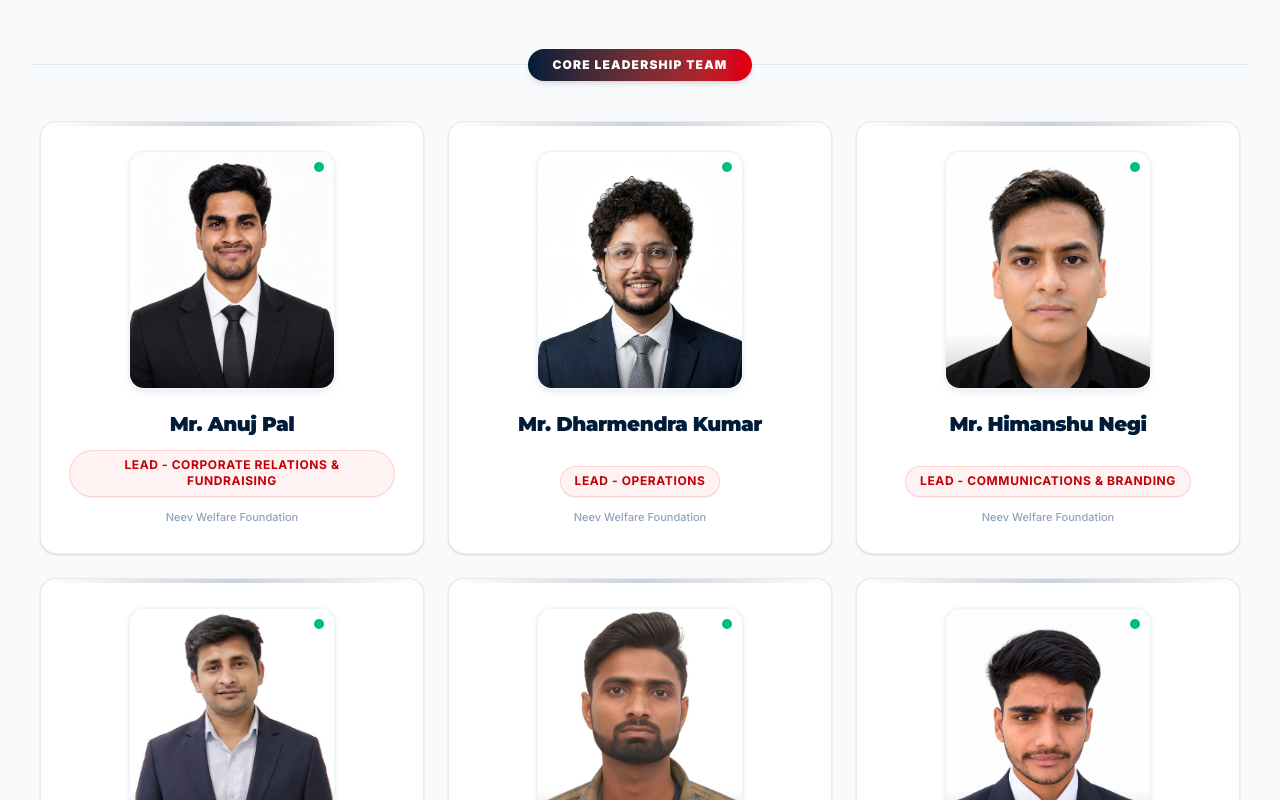
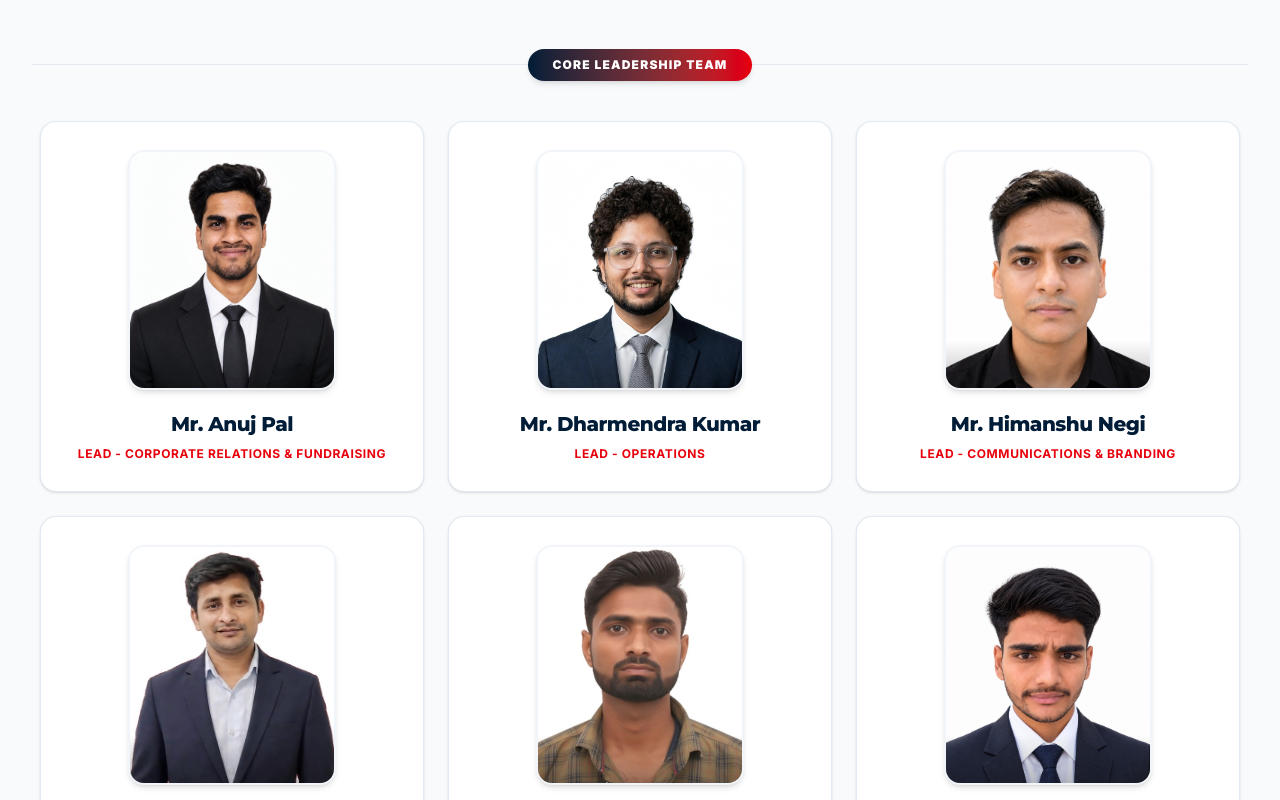
Before and after one commit to vivekducs/neev-welfare, a Next.js app: page / in a window 1280 px wide. Shown: the part 5040-5840 px from the top of the page. Built offline with nearby package versions, Linux system fonts and the light colour scheme.

Commit message:
refactor(leadership): remove green dot indicator from team lead image

```diff
--- a/components/cards/TeamLeadCard.tsx
+++ b/components/cards/TeamLeadCard.tsx
@@ -9,12 +9,9 @@ interface TeamLeadCardProps {
 
 export function TeamLeadCard({ lead }: TeamLeadCardProps) {
   return (
-    <article className="group relative bg-white rounded-2xl p-6 sm:p-7 border border-slate-200/90 shadow-sm hover:shadow-xl hover:shadow-slate-200/70 hover:-translate-y-2 transition-all duration-300 flex flex-col items-center text-center h-full w-full overflow-hidden">
-      {/* Subtle Top Hover Accent Bar */}
-      <div className="absolute top-0 inset-x-0 h-1 bg-gradient-to-r from-transparent via-[#001c37]/20 to-transparent group-hover:via-red-500 transition-all duration-500" />
-
-      {/* Prominent Photo / Avatar Container */}
-      <div className="relative w-48 h-56 sm:w-52 sm:h-60 rounded-2xl overflow-hidden shadow-md shadow-slate-200/60 border-2 border-slate-100 group-hover:border-red-100 bg-slate-50 mb-5 flex items-center justify-center transition-all duration-300 group-hover:scale-[1.03]">
+    <article className="group bg-white rounded-2xl p-6 sm:p-7 border border-slate-200/90 shadow-sm hover:shadow-xl hover:shadow-slate-200/70 transition-all duration-300 hover:-translate-y-1.5 flex flex-col items-center text-center h-full w-full">
+      {/* Photo / Avatar Container */}
+      <div className="relative w-48 h-56 sm:w-52 sm:h-60 rounded-2xl overflow-hidden shadow-md border-2 border-slate-100 bg-slate-50 mb-5 flex items-center justify-center transition-transform duration-300 group-hover:scale-105">
         {lead.image ? (
           <div className="relative w-full h-full">
             <Image
@@ -22,15 +19,10 @@ export function TeamLeadCard({ lead }: TeamLeadCardProps) {
               alt={lead.name}
               fill
               sizes="(max-width: 640px) 192px, 208px"
-              className="object-cover object-top transition-transform duration-500 ease-out group-hover:scale-105"
+              className="object-cover object-top transition-transform duration-500 group-hover:scale-105"
             />
             {/* Subtle Gradient Vignette at bottom */}
-            <div className="absolute inset-x-0 bottom-0 h-14 bg-gradient-to-t from-black/35 via-black/10 to-transparent pointer-events-none" />
-            {/* Active Leadership Indicator Dot */}
-            <span
-              className="absolute top-2.5 right-2.5 z-10 w-2.5 h-2.5 rounded-full bg-emerald-500 ring-2 ring-white shadow-xs"
-              title="Verified Leadership Member"
-            />
+            <div className="absolute inset-x-0 bottom-0 h-12 bg-gradient-to-t from-black/25 to-transparent pointer-events-none" />
           </div>
         ) : (
           <div
@@ -52,21 +44,14 @@ export function TeamLeadCard({ lead }: TeamLeadCardProps) {
       </div>
 
       {/* Name */}
-      <h4 className="text-lg sm:text-xl font-black text-[#001c37] font-heading mb-2 tracking-tight group-hover:text-red-700 transition-colors">
+      <h4 className="text-lg sm:text-xl font-extrabold text-[#001c37] font-heading mb-1.5 tracking-tight group-hover:text-red-700 transition-colors">
         {lead.name}
       </h4>
 
-      {/* Designation / Role Badge */}
-      <div className="mt-auto pt-1">
-        <span className="inline-flex items-center justify-center px-3.5 py-1.5 rounded-full bg-red-50 text-red-700 border border-red-200/80 text-[11px] sm:text-xs font-bold uppercase tracking-wider text-center leading-snug shadow-2xs">
-          {lead.role}
-        </span>
-      </div>
-
-      {/* Institutional Affiliation Tag */}
-      <p className="mt-3 text-[11px] text-slate-400 font-medium">
-        Neev Welfare Foundation
-      </p>
+      {/* Designation */}
+      <span className="text-xs font-bold text-red-600 uppercase tracking-wider leading-relaxed">
+        {lead.role}
+      </span>
     </article>
   );
 }
```
